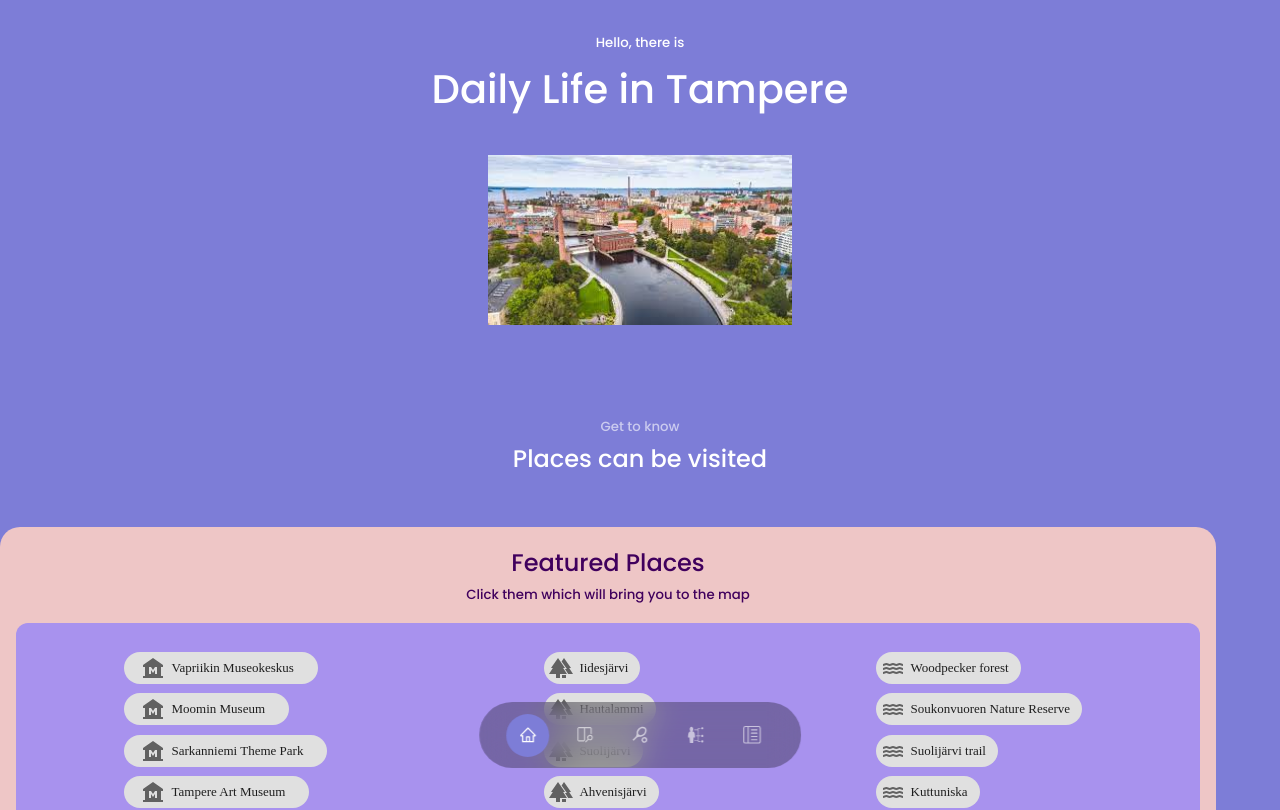
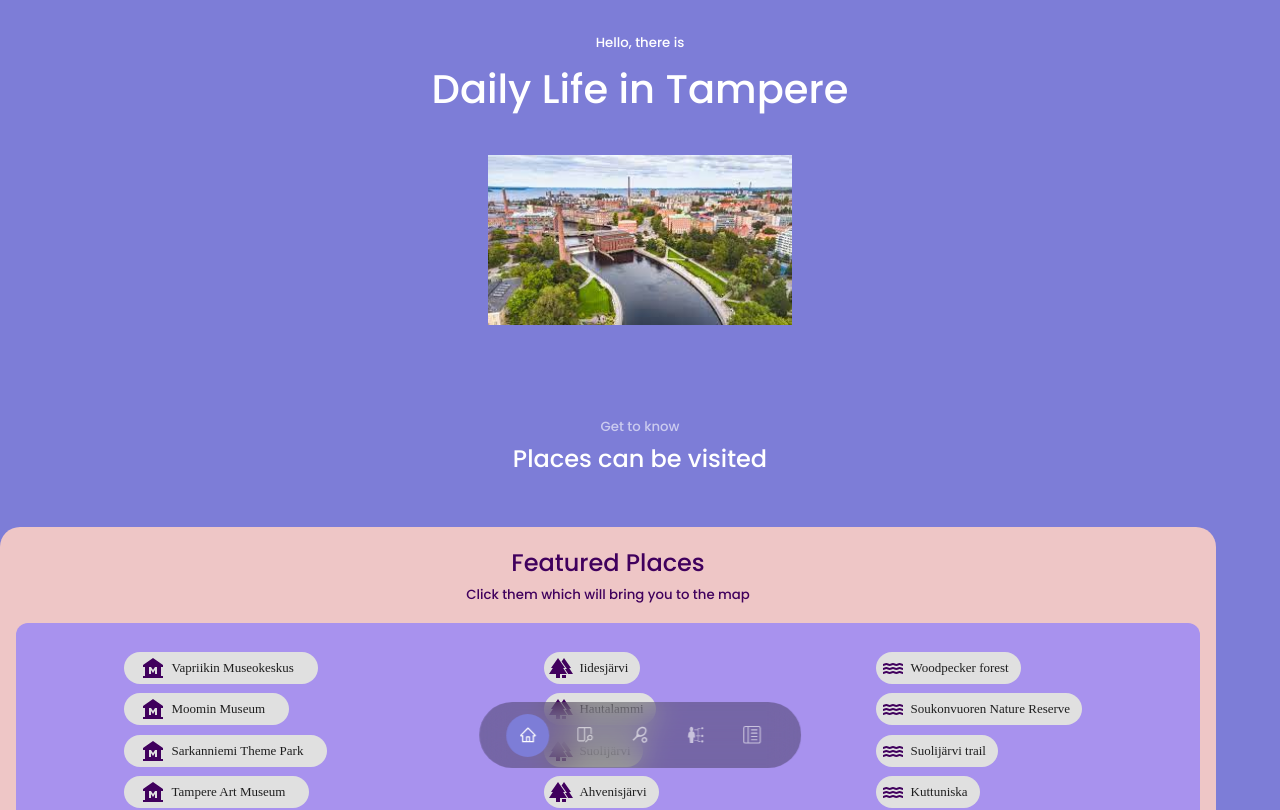
Before and after one commit to 3AME/daily-life-in-tampere, a React (Create React App) app: page / in a window 1280 px wide. Shown: the top 810 px of the page. Built offline with nearby package versions, Linux system fonts and the light colour scheme.

Commit message:
modified color of icons in viewDataList

```diff
--- a/src/components/view/ViewDataList/ViewDataList.js
+++ b/src/components/view/ViewDataList/ViewDataList.js
@@ -22,7 +22,7 @@ const ViewDataList = () => {
             {Museums.map((museum) => (
               <Chip
                 key={museum.id}
-                icon={<MuseumIcon />}
+                icon={<MuseumIcon style={{color:"#40005d"}}/>}
                 label={museum.location}
                 component="a"
                 href={museum.locationLink}
@@ -37,7 +37,7 @@ const ViewDataList = () => {
             {Lakes.map((lake) => (
               <Chip
                 key={lake.id}
-                icon={<ForestIcon />}
+                icon={<ForestIcon style={{color:"#40005d"}}/>}
                 label={lake.location}
                 component="a"
                 href={lake.locationLink}
@@ -50,7 +50,7 @@ const ViewDataList = () => {
             {Forests.map((forest) => (
               <Chip
                 key={forest.id}
-                icon={<WaterIcon />}
+                icon={<WaterIcon style={{color:"#40005d"}}/>}
                 label={forest.location}
                 component="a"
                 href={forest.locationLink}
```
